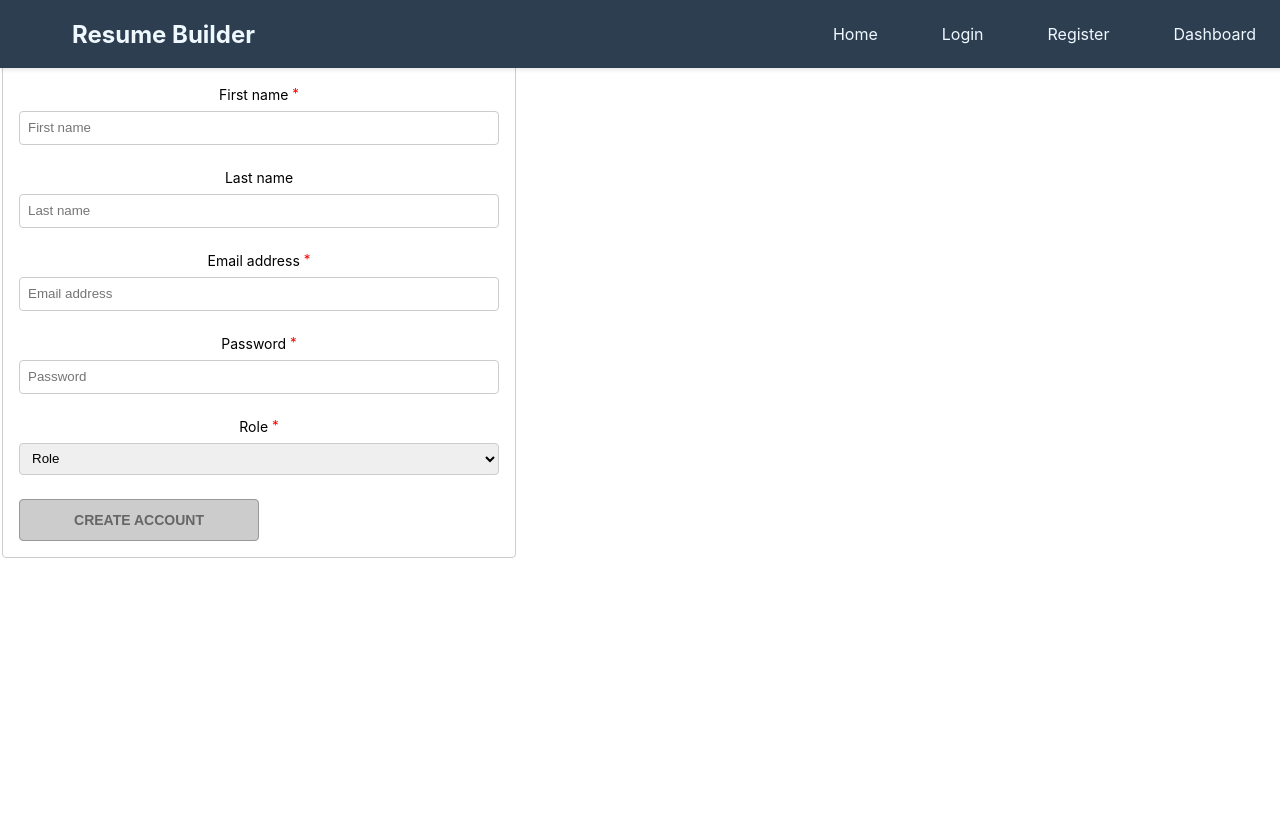
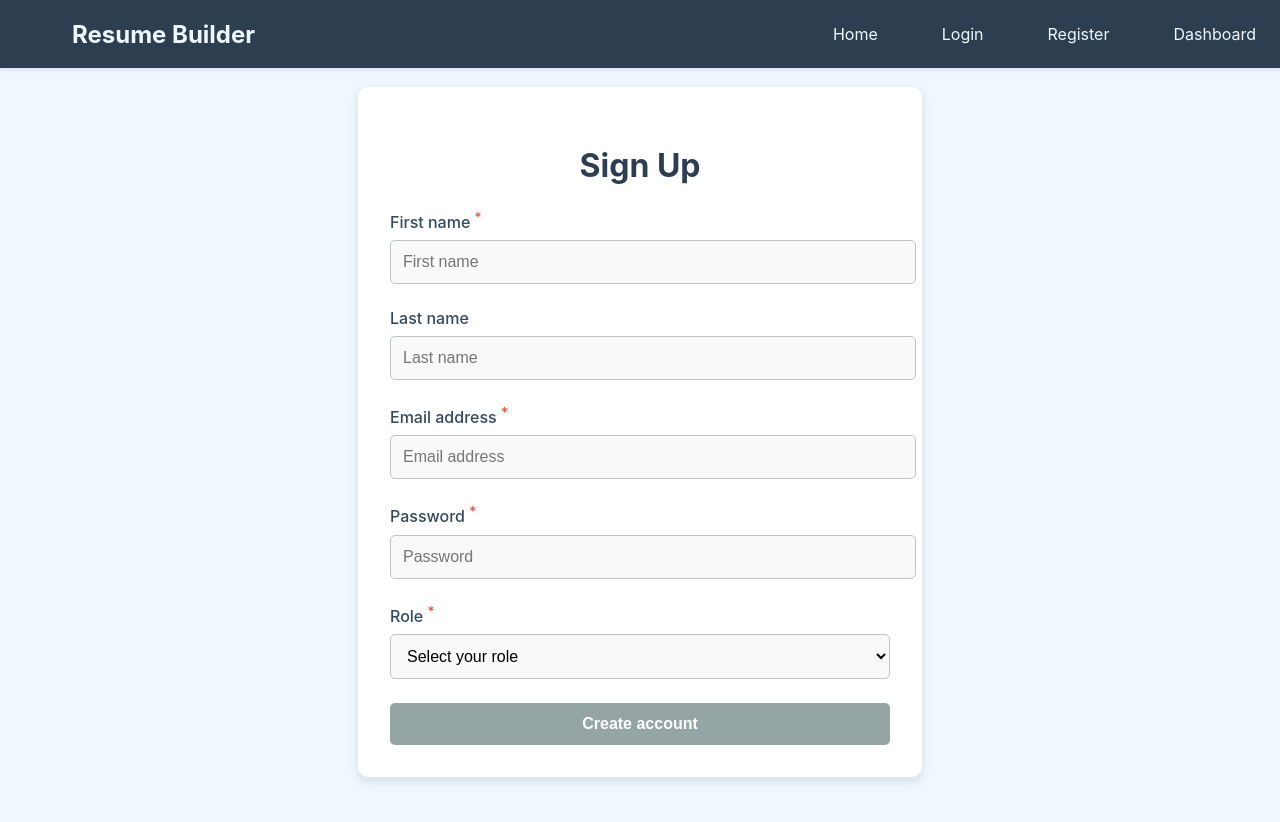
Before and after one commit to hanane54/Resume-Builder, a React (Create React App) app in the folder resume-builder-frontend/: page /register in a window 1280 px wide. Shown: the top 822 px of the page. Before the commit the page ends 800 px from the top, so only its background shows below. Built offline with nearby package versions, Linux system fonts and the light colour scheme.

Commit message:
Update registration form

```diff
--- a/resume-builder-frontend/src/pages/Register.jsx
+++ b/resume-builder-frontend/src/pages/Register.jsx
@@ -1,17 +1,127 @@
-import './../App.css';
-import {useState} from "react";
+import React, { useState } from 'react';
+import styled from 'styled-components';
 
+// Styled components for the registration page
+const RegisterContainer = styled.div`
+  display: flex;
+  flex-direction: column;
+  align-items: center;
+  justify-content: center;
+  min-height: 100vh;
+  background-color: #f0f8ff;
+  padding: 2rem 0;
+`;
+
+const FormContainer = styled.form`
+  background-color: white;
+  border-radius: 10px;
+  box-shadow: 0 4px 12px rgba(44, 62, 80, 0.15);
+  padding: 2rem;
+  width: 90%;
+  max-width: 500px;
+`;
+
+const Title = styled.h2`
+  font-size: 2rem;
+  color: #2c3e50;
+  margin-bottom: 1.5rem;
+  text-align: center;
+`;
+
+const FieldSet = styled.fieldset`
+  border: none;
+  padding: 0;
+  margin: 0;
+`;
+
+const FieldContainer = styled.div`
+  margin-bottom: 1.5rem;
+`;
+
+const Label = styled.label`
+  display: block;
+  margin-bottom: 0.5rem;
+  font-size: 1rem;
+  color: #34495e;
+  font-weight: 500;
+`;
+
+const RequiredMark = styled.sup`
+  color: #e74c3c;
+`;
+
+const Input = styled.input`
+  width: 100%;
+  padding: 0.75rem;
+  font-size: 1rem;
+  border: 1px solid #bdc3c7;
+  border-radius: 5px;
+  background-color: #f9f9f9;
+  transition: border-color 0.3s, box-shadow 0.3s;
+
+  &:focus {
+    border-color: #3498db;
+    box-shadow: 0 0 0 2px rgba(52, 152, 219, 0.2);
+    outline: none;
+  }
+`;
+
+const Select = styled.select`
+  width: 100%;
+  padding: 0.75rem;
+  font-size: 1rem;
+  border: 1px solid #bdc3c7;
+  border-radius: 5px;
+  background-color: #f9f9f9;
+  appearance: menulist;
+  transition: border-color 0.3s, box-shadow 0.3s;
+
+  &:focus {
+    border-color: #3498db;
+    box-shadow: 0 0 0 2px rgba(52, 152, 219, 0.2);
+    outline: none;
+  }
+`;
+
+const ErrorMessage = styled.p`
+  color: #e74c3c;
+  font-size: 0.85rem;
+  margin-top: 0.5rem;
+`;
+
+const SubmitButton = styled.button`
+  width: 100%;
+  padding: 0.75rem;
+  background-color: #2c3e50;
+  color: white;
+  border: none;
+  border-radius: 5px;
+  font-size: 1rem;
+  font-weight: 600;
+  cursor: pointer;
+  transition: background-color 0.3s;
+
+  &:hover:not(:disabled) {
+    background-color: #34495e;
+  }
+
+  &:disabled {
+    background-color: #95a5a6;
+    cursor: not-allowed;
+  }
+`;
+
+// Password error message component
+const PasswordErrorMessage = () => {
+  return <ErrorMessage>Password should have at least 8 characters</ErrorMessage>;
+};
+
+// Email validation function
 export const validateEmail = (email) => {
   return String(email)
     .toLowerCase()
     .match(
       /^(([^<>()[\]\\.,;:\s@"]+(\.[^<>()[\]\\.,;:\s@"]+)*)|(".+"))@((\[[0-9]{1,3}\.[0-9]{1,3}\.[0-9]{1,3}\.[0-9]{1,3}\])|(([a-zA-Z\-0-9]+\.)+[a-zA-Z]{2,}))$/
-    );
-};
-
-const PasswordErrorMessage = () => {
- return (
-   <p className="FieldError">Password should have at least 8 characters</p>
     );
 };
 
@@ -52,49 +162,54 @@ function Register() {
   };
 
   return (
-   <div className="App">
-     <form onSubmit={handleSubmit}>
-       <fieldset>
-         <h2>Sign Up</h2>
-         <div className="Field">
-           <label>
-             First name <sup>*</sup>
-           </label>
-           <input
+    <RegisterContainer>
+      <FormContainer onSubmit={handleSubmit}>
+        <FieldSet>
+          <Title>Sign Up</Title>
+
+          <FieldContainer>
+            <Label>
+              First name <RequiredMark>*</RequiredMark>
+            </Label>
+            <Input
               value={firstName}
               onChange={(e) => {
                 setFirstName(e.target.value);
               }}
               placeholder="First name"
             />
-         </div>
-         <div className="Field">
-           <label>Last name</label>
-           <input
+          </FieldContainer>
+
+          <FieldContainer>
+            <Label>Last name</Label>
+            <Input
               value={lastName}
               onChange={(e) => {
                 setLastName(e.target.value);
               }}
               placeholder="Last name"
             />
-         </div>
-         <div className="Field">
-           <label>
-             Email address <sup>*</sup>
-           </label>
-           <input
+          </FieldContainer>
+
+          <FieldContainer>
+            <Label>
+              Email address <RequiredMark>*</RequiredMark>
+            </Label>
+            <Input
               value={email}
               onChange={(e) => {
                 setEmail(e.target.value);
               }}
               placeholder="Email address"
+              type="email"
             />
-         </div>
-         <div className="Field">
-           <label>
-             Password <sup>*</sup>
-           </label>
-           <input
+          </FieldContainer>
+
+          <FieldContainer>
+            <Label>
+              Password <RequiredMark>*</RequiredMark>
+            </Label>
+            <Input
               value={password.value}
               type="password"
               onChange={(e) => {
@@ -108,23 +223,25 @@ function Register() {
             {password.isTouched && password.value.length < 8 ? (
               <PasswordErrorMessage />
             ) : null}
-         </div>
-         <div className="Field">
-           <label>
-             Role <sup>*</sup>
-           </label>
-           <select value={role} onChange={(e) => setRole(e.target.value)}>
-             <option value="role">Role</option>
+          </FieldContainer>
+
+          <FieldContainer>
+            <Label>
+              Role <RequiredMark>*</RequiredMark>
+            </Label>
+            <Select value={role} onChange={(e) => setRole(e.target.value)}>
+              <option value="role">Select your role</option>
               <option value="individual">Individual</option>
               <option value="business">Business</option>
-           </select>
-         </div>
-         <button type="submit" disabled={!getIsFormValid()}>
+            </Select>
+          </FieldContainer>
+
+          <SubmitButton type="submit" disabled={!getIsFormValid()}>
             Create account
-         </button>
-       </fieldset>
-     </form>
-   </div>
+          </SubmitButton>
+        </FieldSet>
+      </FormContainer>
+    </RegisterContainer>
   );
 }
 
```
Lines whose indentation alone changed are shown as unchanged.
